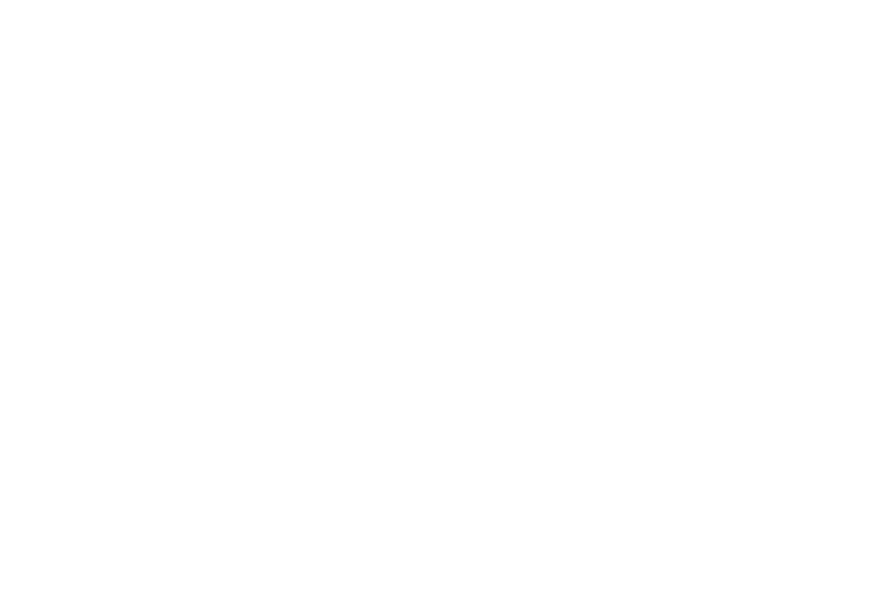
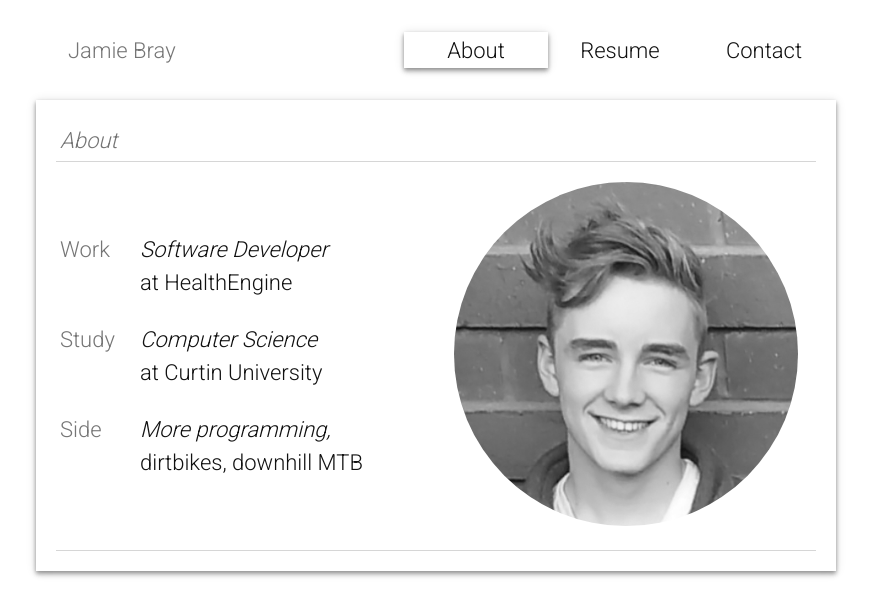
Before and after one commit to Jumbub/jamiebray-ui, a Next.js app: page / in a window 1280 px wide. Before the commit this address had no page. Shown: the top 616 px of the page, without its empty margins (204-1075 px from the left). Built offline with nearby package versions, Linux system fonts and the light colour scheme.

Commit message:
Remove redirect on index page, use content redirect instead

```diff
--- a/src/gui/components/NavigationBarLink/NavigationBarLink.tsx
+++ b/src/gui/components/NavigationBarLink/NavigationBarLink.tsx
@@ -2,7 +2,7 @@
 import classNames from 'classnames';
 import Link from 'next/link';
 import { Card } from '../Card/Card';
-import { usePathName } from '../../hooks/usePathName';
+import { useRedirectedPathName } from '../../hooks/useRedirectPathName';
 import styles from './NavigationBarLink.module.scss';
 
 const NavigationBarLink: React.FC<{
@@ -11,7 +11,7 @@
   className?: string;
   onClick?: () => void;
 }> = ({ label, href, className, onClick }) => {
-  const activeLocation = usePathName() === href;
+  const activeLocation = useRedirectedPathName() === href;
 
   const link = (
     <Link href={href}>
--- /dev/null
+++ b/src/gui/hooks/useRedirectPathName.ts
@@ -0,0 +1,3 @@
+import { usePathName } from './usePathName';
+
+export const useRedirectedPathName = () => usePathName().replace(/^\/$/, '/about');
--- a/src/next/App.tsx
+++ b/src/next/App.tsx
@@ -1,10 +1,10 @@
-import { usePathName } from '../gui/hooks/usePathName';
 import { App as ResumeApp } from '../gui/components/App/App';
+import { useRedirectedPathName } from '../gui/hooks/useRedirectPathName';
 
 export const App = ({ Component, pageProps }) => {
-  const path = usePathName();
+  const path = useRedirectedPathName();
 
-  if (['about', 'resume', 'contact'].some(check => path.includes(check))) {
+  if (['/about', '/resume', '/contact'].some(check => check === path)) {
     return (
       <ResumeApp>
         <Component key={path} {...pageProps} />
--- a/src/pages/index.tsx
+++ b/src/pages/index.tsx
@@ -1,4 +1,4 @@
-import { makeServerRedirect } from '../next/makeServerRedirect';
+import ContentCardAbout from './about';
 
 // eslint-disable-next-line import/no-default-export
-export default makeServerRedirect('/about');
+export default ContentCardAbout;
```
